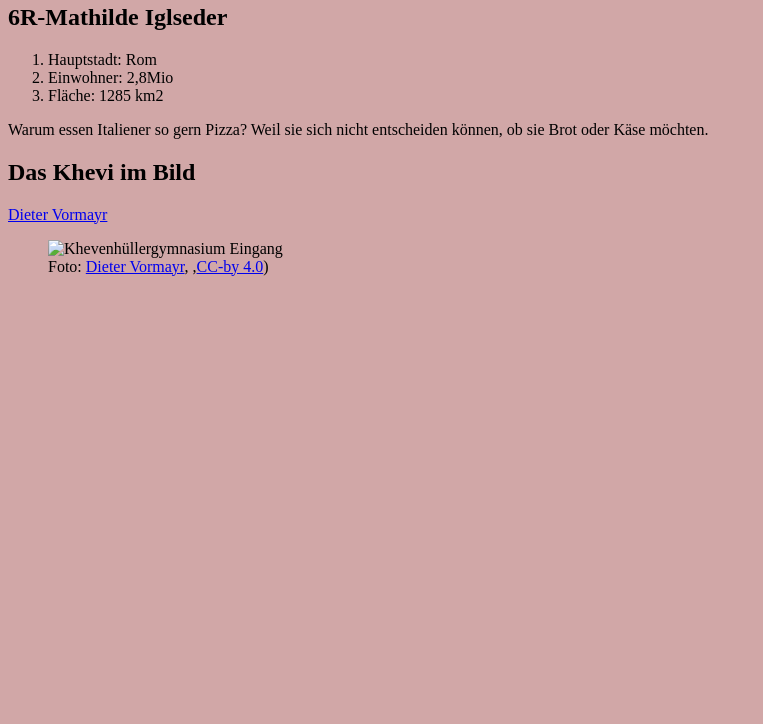
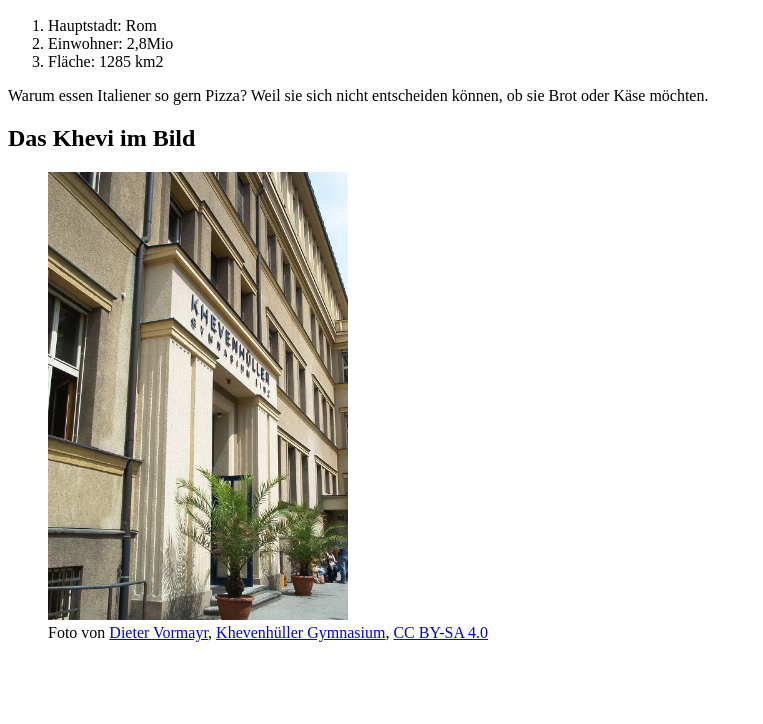
Before and after one commit to mathildeigls/Iglseder-6test-web, a plain HTML site: page index.html in a window 1280 px wide. Shown: the part 76-800 px from the top of the page, without its empty margins (0-763 px from the left). Drawn offline with Linux system fonts and the light colour scheme.

Commit message:
Aufgabe 3 nochmal erledigt
Updated image and caption for Khevenhüller Gymnasium.

```diff
--- a/index.html
+++ b/index.html
@@ -4,7 +4,7 @@
         <meta charset="utf-8">
     </head>
 
-    <body style="background-color: #d1a7a7;">
+    <body
         <h1>Mein Traumurlaub</h1>
             <h2>6R-Mathilde Iglseder</h2>
                 <ol>
@@ -16,8 +16,16 @@
 Weil sie sich nicht entscheiden können, ob sie Brot oder Käse möchten.</p>
 
       <h2>Das Khevi im Bild</h2>
-     <a href="https://de.wikipedia.org/wiki/Benutzer:Dieter_Vormayr">Dieter Vormayr</a>
-                    <figure>
-                        <img src="wahrzeichen.jpg" alt="Khevenhüllergymnasium Eingang" title="Vorgegebenes Bild" width="300">
-                        <figcaption>Foto: <a href="https://de.wikipedia.org/wiki/Benutzer:Dieter_Vormayr">Dieter Vormayr</a>, <a href="https://upload.wikimedia.org/wikipedia/commons/thumb/4/4b/Khevenh%C3%BCller_Gymnasium.JPG/960px-Khevenh%C3%BCller_Gymnasium.JPG"></a>,<a href="https://creativecommons.org/licenses/by/4.0/legalcode.de">CC-by 4.0</a>) </figcaption>
-                    </figure>
+        <figure>
+    <img
+      src="img/wahrzeichen.jpg"
+      width="300"
+      title="Vorgegebenes Bild"
+      alt="Eingang vom Khevenhüllergymnasium"
+    >
+    <figcaption>
+      Foto von <a href="https://de.wikipedia.org/wiki/Benutzer:Dieter_Vormayr">Dieter Vormayr</a>,
+      <a href="https://commons.wikimedia.org/wiki/File:Khevenhüller_Gymnasium.JPG">Khevenhüller Gymnasium</a>,
+      <a href="https://creativecommons.org/licenses/by-sa/4.0/">CC BY-SA 4.0</a>
+    </figcaption>
+  </figure>
```
